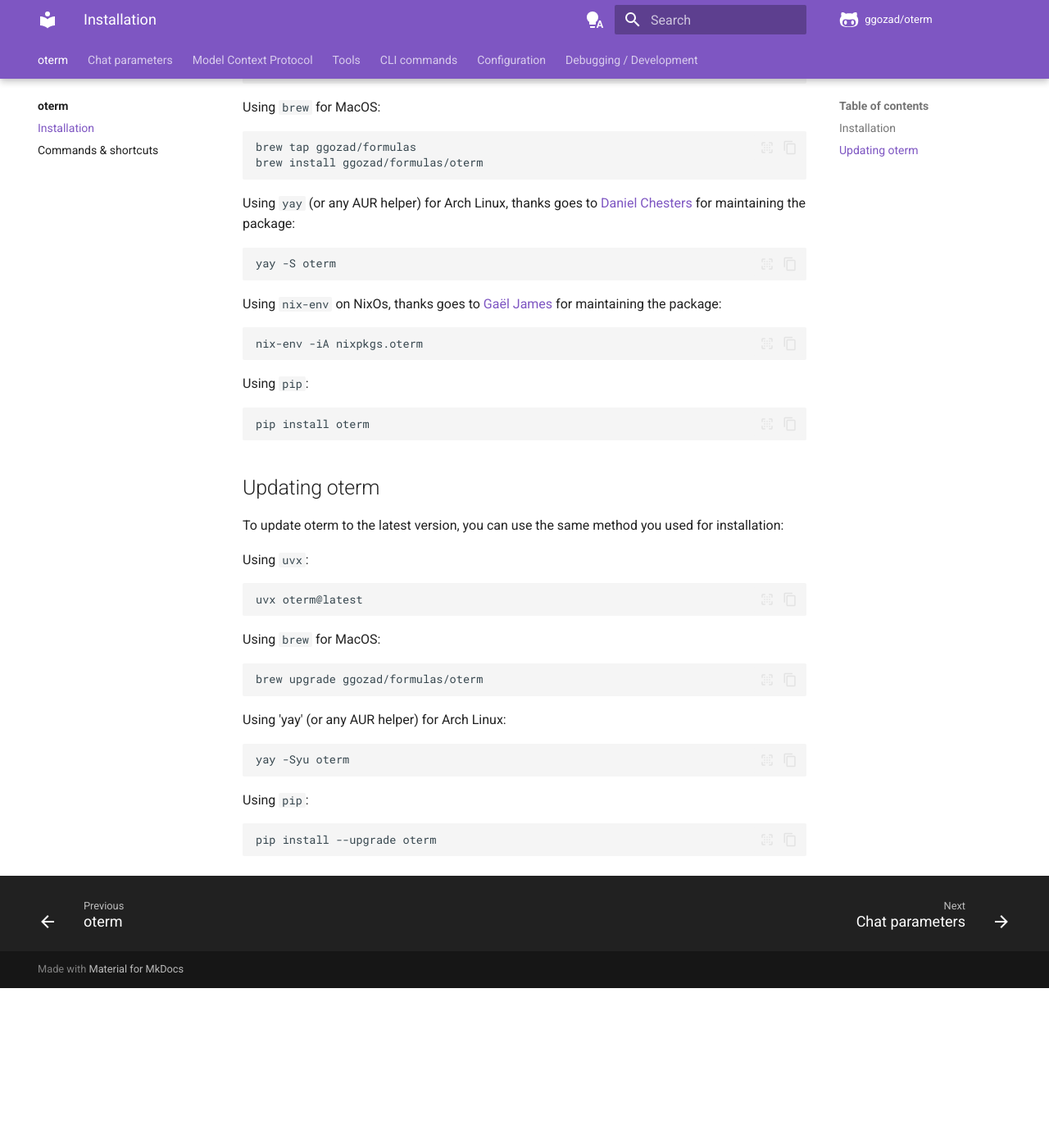
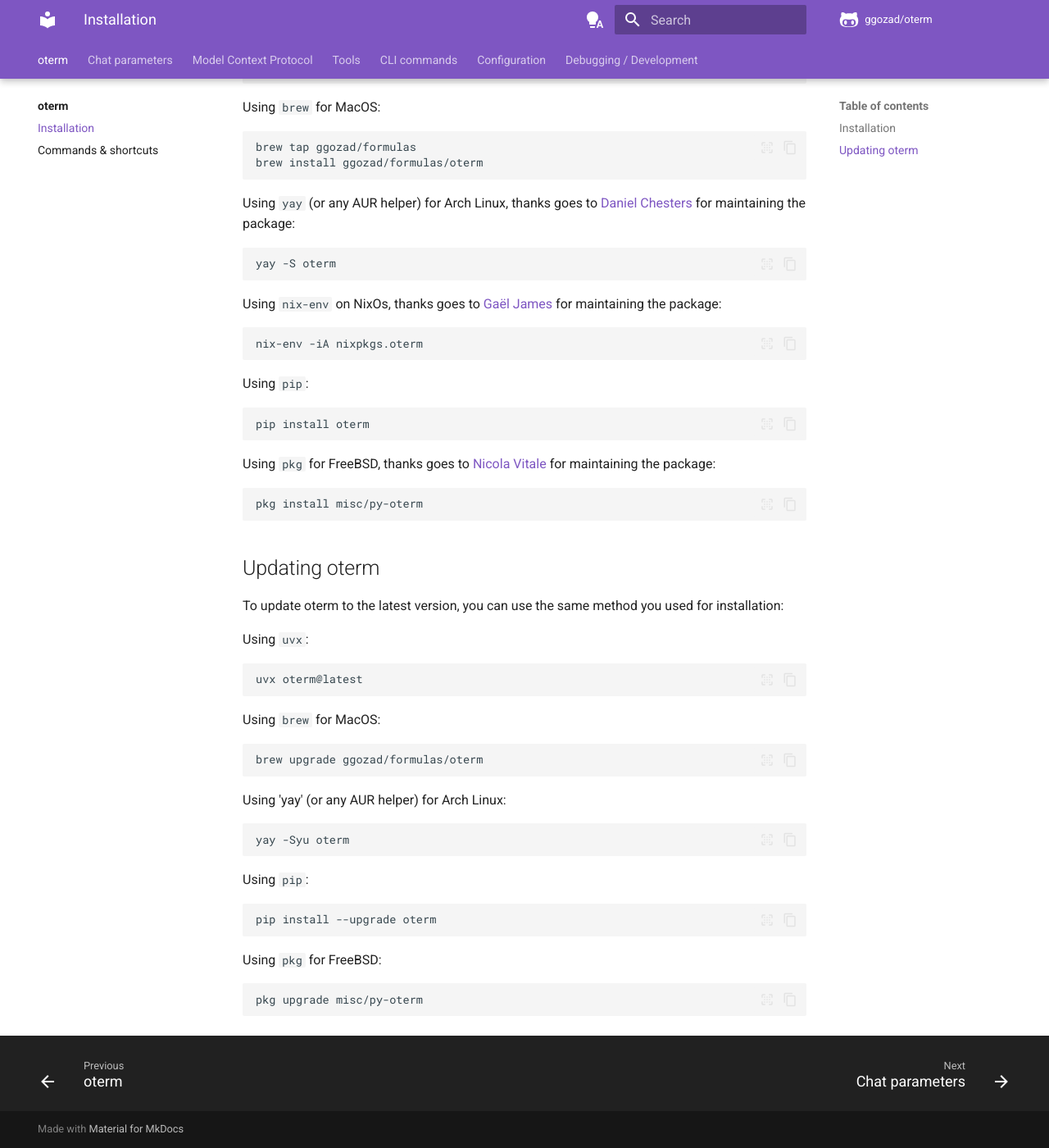
Before and after one commit to ggozad/oterm, an MkDocs documentation site: the page built from docs/installation.md, in a window 1280 px wide and 1400 px high, scrolled down 366 px. Shown: the whole window at 82% size. Built offline with MkDocs 1.6.1 and Material for MkDocs 9.7.7, drawn with Linux system fonts in a browser that asks for light colours; comment, search, counter and statistics services are not loaded; before the commit the page ends 1571 px from its top, so only the background shows below that.

Commit message:
Add how to install/upgrade oterm in FreeBSD

````diff
--- a/docs/installation.md
+++ b/docs/installation.md
@@ -34,6 +34,12 @@
 pip install oterm
 ```
 
+Using `pkg` for FreeBSD, thanks goes to [Nicola Vitale](https://github.com/nivit) for maintaining the package:
+
+```bash
+pkg install misc/py-oterm
+```
+
 ## Updating oterm
 
 To update oterm to the latest version, you can use the same method you used for installation:
@@ -59,3 +65,9 @@
 ```bash
 pip install --upgrade oterm
 ```
+
+Using `pkg` for FreeBSD:
+
+```bash
+pkg upgrade misc/py-oterm
+```
````
